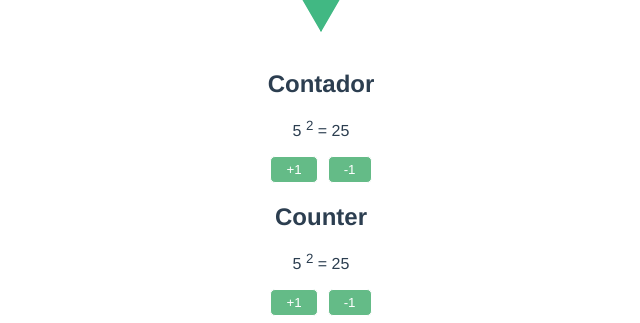
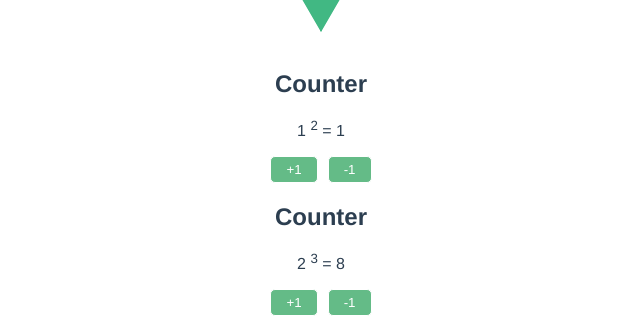
Before and after one commit to hecdelatorre/vue-fundamentos, a Vue app: page / in a window 1280 px wide. Shown: the part 214-537 px from the top of the page, without its empty margins (319-959 px from the left). Built offline with nearby package versions, Linux system fonts and the light colour scheme.

Commit message:
17-01-2023 16:51:00

```diff
--- a/src/App.vue
+++ b/src/App.vue
@@ -1,7 +1,7 @@
 <template>
   <img alt="Vue logo" src="@/assets/logo.png">
-  <Counter title="Contador"/>
-  <Counter/>
+  <Counter v-bind:start="1" v-bind:raise="2"/>
+  <Counter :start="2" :raise="3"/>
 </template>
 
 <script>
--- a/src/components/Counter.vue
+++ b/src/components/Counter.vue
@@ -1,6 +1,6 @@
 <template>
   <h2>{{ customTitle }}</h2>
-  <p>{{ counter }} <sup>2</sup> = {{ squareCounter }}</p>
+  <p>{{ counter }} <sup>{{ pow }}</sup> = {{ squareCounter }}</p>
 
   <div>
     <button class="btn btn-primary" @click="increase">+1</button>
@@ -11,10 +11,22 @@
 
 <script>
 export default {
-  props: ['title'],
+  props: {
+    title: String,
+    start: {
+      type: Number,
+      required: true
+    },
+    raise: {
+      type: Number,
+      default: 2
+      //required: true
+    }
+  },
   data() {
     return {
-      counter: 5
+      counter: this.start,
+      pow: this.raise
     }
   },
   methods: {
@@ -30,7 +42,7 @@ export default {
   },
   computed: {
     squareCounter() {
-      return Math.pow(this.counter, 2)
+      return Math.pow(this.counter, this.raise)
     },
     customTitle() {
       // return this.title || 'Counter'
```
